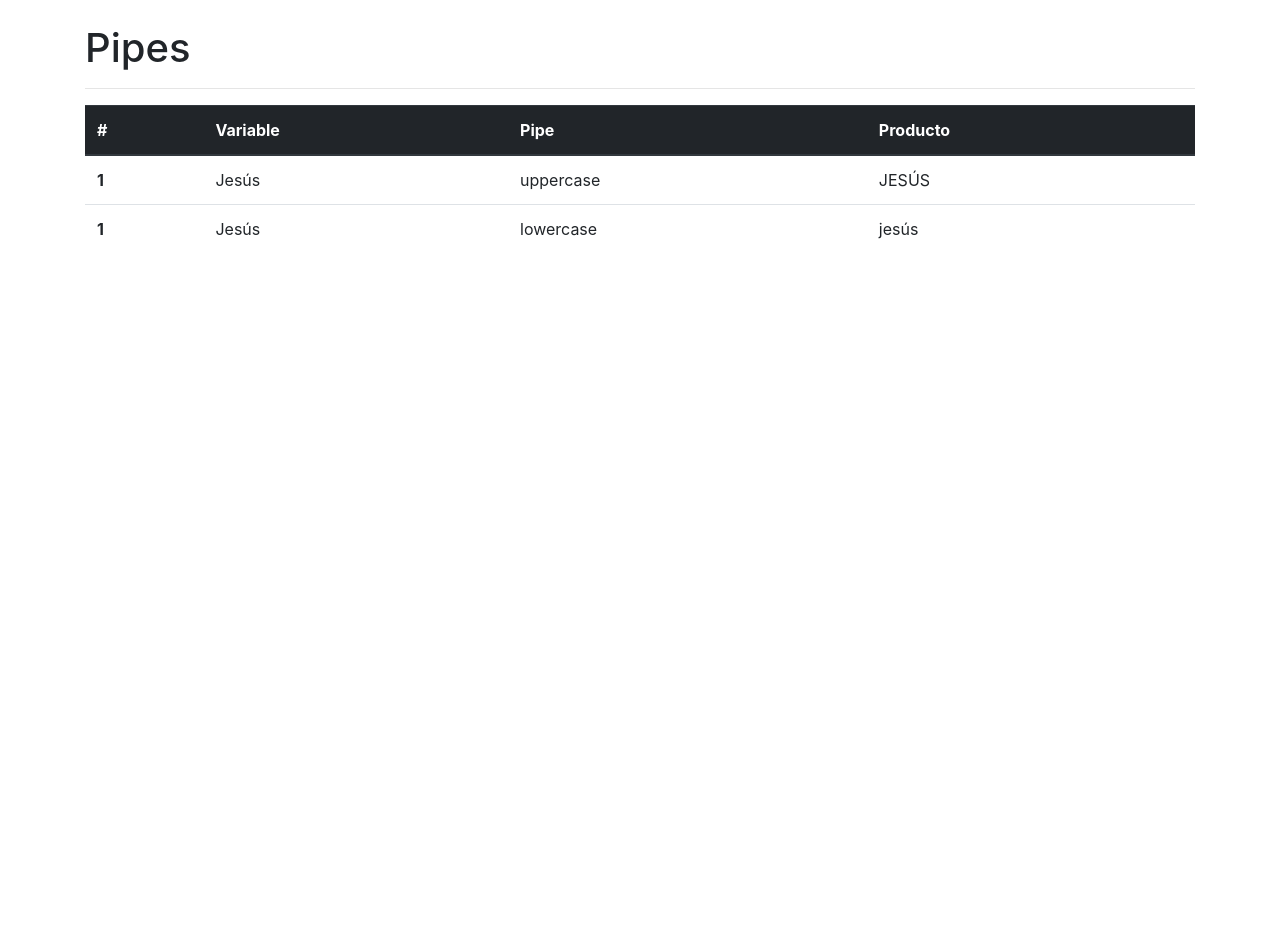
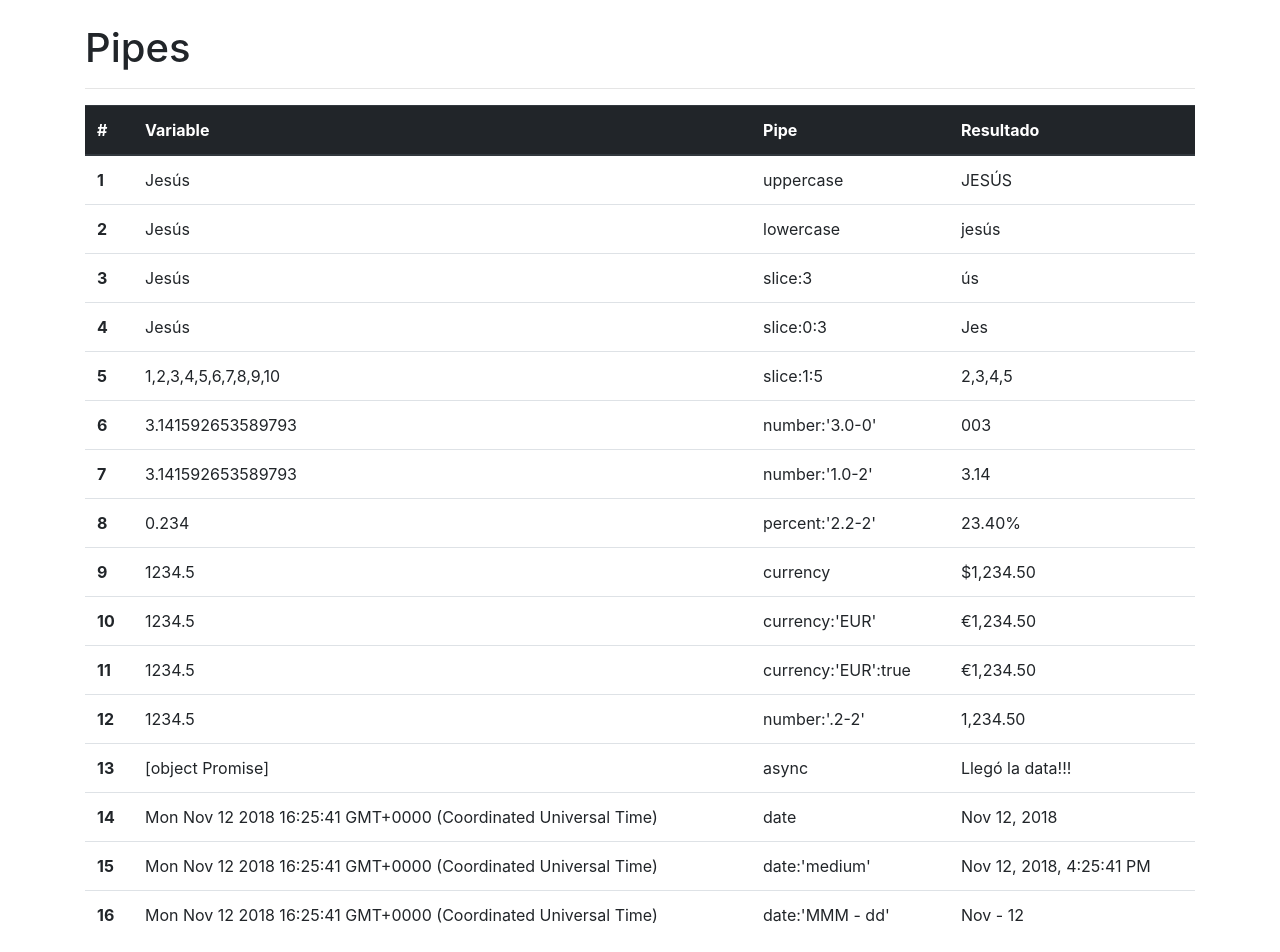
Before and after one commit to jsanchco/03-pipes, an Angular app: page / in a window 1280 px wide. Shown: the top 952 px of the page. Before the commit the page ends 800 px from the top, so only its background shows below. Built offline with nearby package versions, Linux system fonts and the light colour scheme.

Commit message:
jsanchez-WORK. Pipes

```diff
--- a/src/app/app.component.html
+++ b/src/app/app.component.html
@@ -11,7 +11,7 @@
                 <th scope="col">#</th>
                 <th scope="col">Variable</th>
                 <th scope="col">Pipe</th>
-                <th scope="col">Producto</th>
+                <th scope="col">Resultado</th>
             </tr>
         </thead>
         <tbody>
@@ -22,12 +22,112 @@
                 <td>{{ nombre | uppercase }}</td>
             </tr>
             <tr>
-                <th scope="row">1</th>
+                <th scope="row">2</th>
                 <td>{{ nombre }}</td>
                 <td>lowercase</td>
                 <td>{{ nombre | lowercase }}</td>
             </tr>
+            <tr>
+                <th scope="row">3</th>
+                <td>{{ nombre }}</td>
+                <td>slice:3</td>
+                <td>{{ nombre | slice:3 }}</td>
+            </tr>
+            <tr>
+                <th scope="row">4</th>
+                <td>{{ nombre }}</td>
+                <td>slice:0:3</td>
+                <td>{{ nombre | slice:0:3 }}</td>
+            </tr>
+            <tr>
+                <th scope="row">5</th>
+                <td>{{ numbers }}</td>
+                <td>slice:1:5</td>
+                <td>{{ numbers | slice:1:5 }}</td>
+            </tr>
+            <tr>
+                <th scope="row">6</th>
+                <td>{{ PI }}</td>
+                <td>number:'3.0-0'</td>
+                <td>{{ PI | number:'3.0-0' }}</td>
+            </tr>
+            <tr>
+                <th scope="row">7</th>
+                <td>{{ PI }}</td>
+                <td>number:'1.0-2'</td>
+                <td>{{ PI | number:'1.0-2' }}</td>
+            </tr>
+            <tr>
+                <th scope="row">8</th>
+                <td>{{ a }}</td>
+                <td>percent:'2.2-2'</td>
+                <td>{{ a | percent: '2.2-2' }}</td>
+            </tr>
+            <tr>
+                <th scope="row">9</th>
+                <td>{{ salario }}</td>
+                <td>currency</td>
+                <td>{{ salario | currency }}</td>
+            </tr>
+            <tr>
+                <th scope="row">10</th>
+                <td>{{ salario }}</td>
+                <td>currency:'EUR'</td>
+                <td>{{ salario | currency:'EUR' }}</td>
+            </tr>
+            <tr>
+                <th scope="row">11</th>
+                <td>{{ salario }}</td>
+                <td>currency:'EUR':true</td>
+                <td>{{ salario | currency:'EUR':true }}</td>
+            </tr>
+            <tr>
+                <th scope="row">12</th>
+                <td>{{ salario }}</td>
+                <td>number:'.2-2'</td>
+                <td>{{ salario | number:'.2-2' }}</td>
+            </tr>
+            <tr>
+                <th scope="row">13</th>
+                <td>{{ valorPromesa }}</td>
+                <td>async</td>
+                <td>{{ valorPromesa | async }}</td>
+            </tr>
+            <tr>
+                <th scope="row">14</th>
+                <td>{{ fecha }}</td>
+                <td>date</td>
+                <td>{{ fecha | date }}</td>
+            </tr>
+            <tr>
+                <th scope="row">15</th>
+                <td>{{ fecha }}</td>
+                <td>date:'medium'</td>
+                <td>{{ fecha | date:'medium' }}</td>
+            </tr>
+            <tr>
+                <th scope="row">16</th>
+                <td>{{ fecha }}</td>
+                <td>date:'MMM - dd'</td>
+                <td>{{ fecha | date:'MMM - dd' }}</td>
+            </tr>
         </tbody>
     </table>
 
+    <br>
+
+    <h4>Slice</h4>
+    <ul>
+        <li *ngFor="let number of numbers | slice:5:20">{{ number }}</li>
+    </ul>
+
+    <br>
+
+    <h4>JSON</h4>
+    <pre>{{ heroe | json }}</pre>
+
+
+    <br><br><br><br><br><br><br><br>
+
+
 </div>
--- a/src/app/app.component.ts
+++ b/src/app/app.component.ts
@@ -7,4 +7,22 @@ import { Component } from '@angular/core';
 })
 export class AppComponent {
   nombre = "Jesús";
+  numbers = [1,2,3,4,5,6,7,8,9,10];
+  PI = Math.PI;
+  a = 0.234;
+  salario = 1234.5;
+  heroe = {
+    nombre: 'Logan',
+    clave: 'Wolverine',
+    edad: 500,
+    direccion: {
+      calle: 'Calle XXX',
+      numero: 45
+    }
+  };
+  valorPromesa = new Promise (( resolve, reject ) => {
+    setTimeout( ()=>resolve('Llegó la data!!!'), 3500 );
+  });
+  fecha = new Date();
+
 }
--- a/tslint.json
+++ b/tslint.json
@@ -110,7 +110,7 @@
     "unified-signatures": true,
     "variable-name": false,
     "whitespace": [
-      true,
+      false,
       "check-branch",
       "check-decl",
       "check-operator",
```
